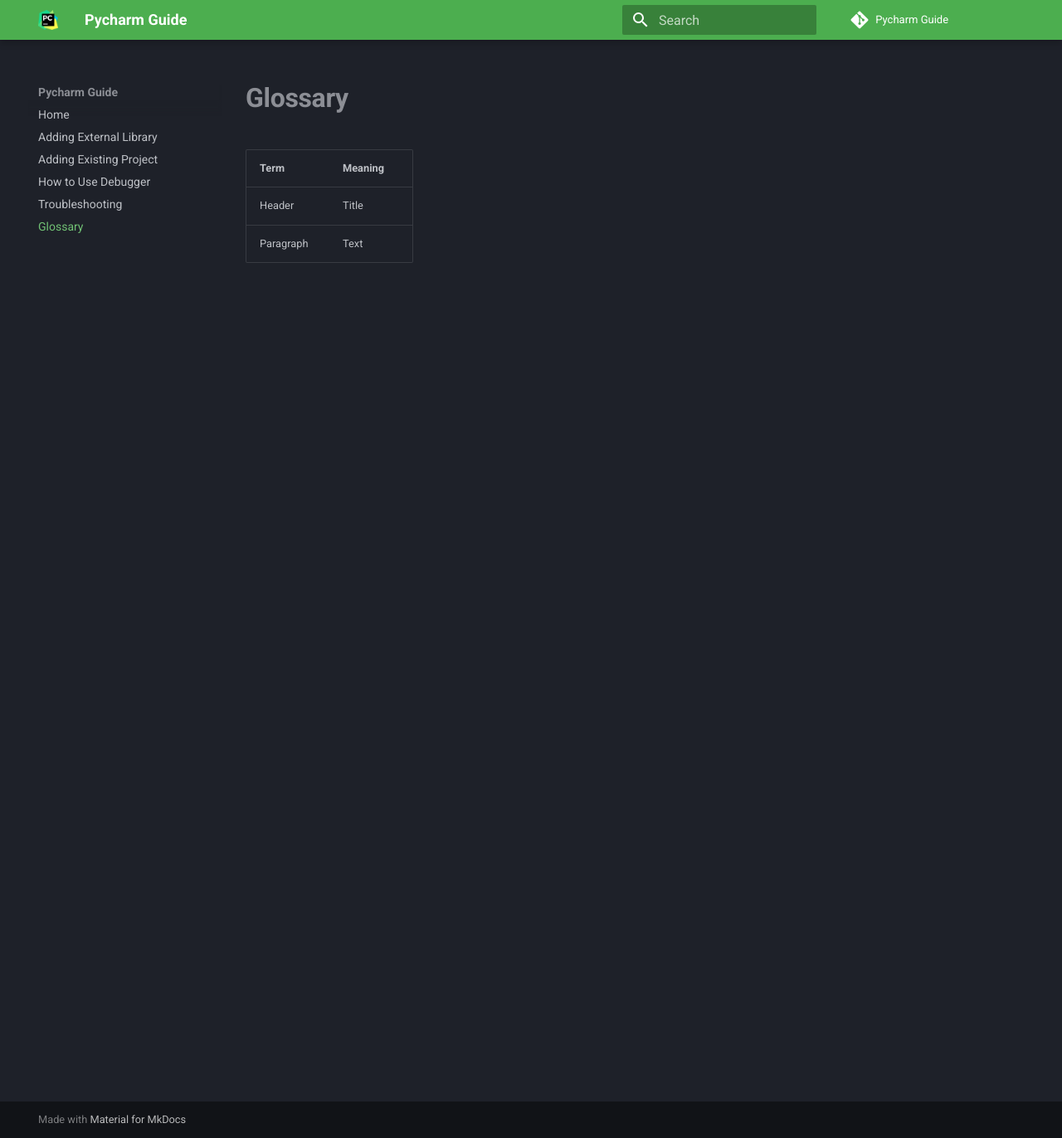
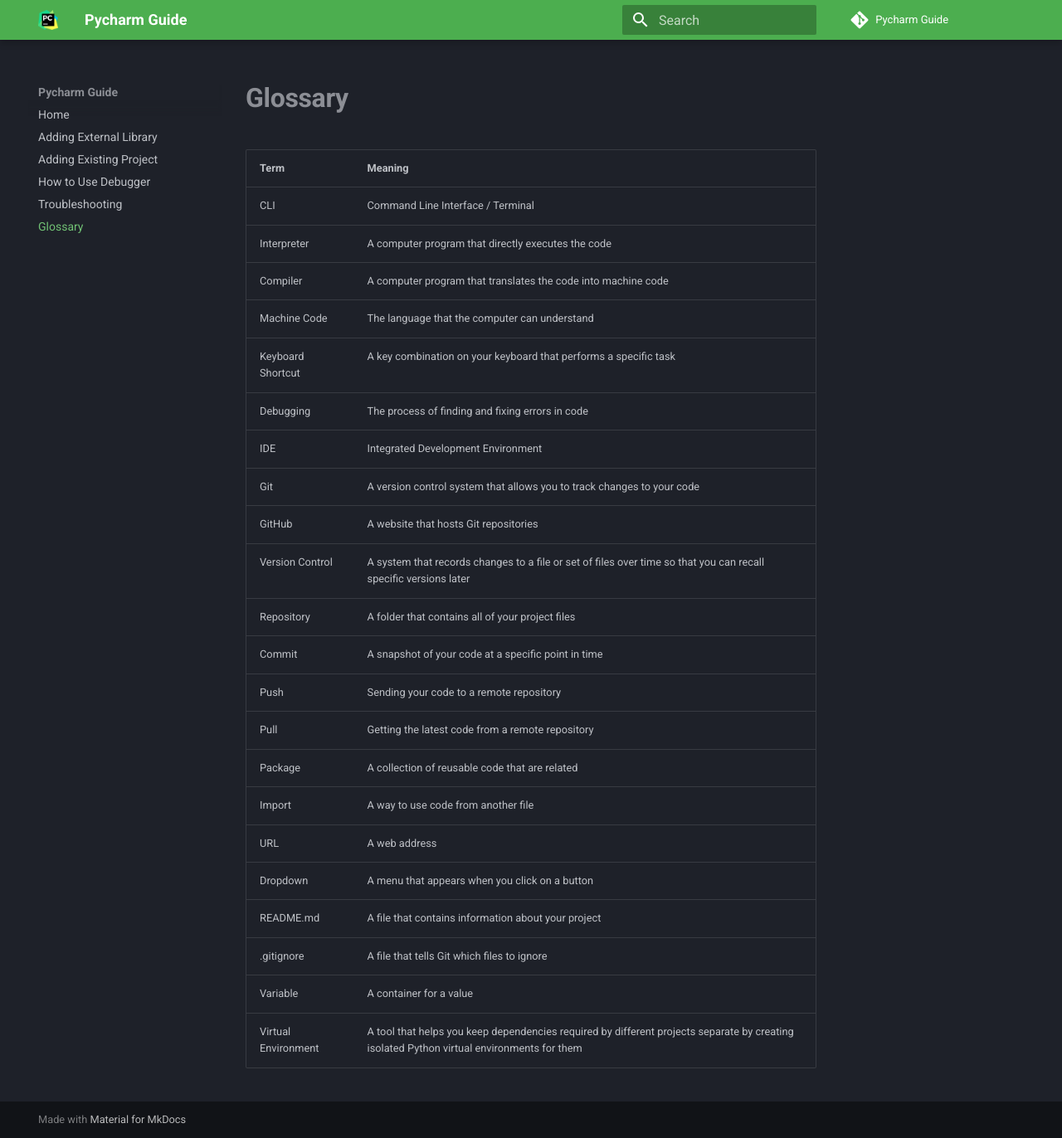
Before and after one commit to WilsonSue/CommUserGuide, an MkDocs documentation site: the page built from docs/Glossary.md, in a window 1280 px wide and 1372 px high. Shown: the whole window at 83% size. Built offline with MkDocs 1.6.1 and Material for MkDocs 9.7.7, drawn with Linux system fonts in a browser that asks for light colours; comment, search, counter and statistics services are not loaded.

Commit message:
Add writing

```diff
--- a/docs/Glossary.md
+++ b/docs/Glossary.md
@@ -2,5 +2,25 @@
 
 | Term      | Meaning |
 | ----------- | ----------- |
-| Header      | Title       |
-| Paragraph   | Text        |
+| CLI     | Command Line Interface / Terminal      |
+| Interpreter   | A computer program that directly executes the code        |
+| Compiler   | A computer program that translates the code into machine code        |
+| Machine Code   | The language that the computer can understand        |
+| Keyboard Shortcut | A key combination on your keyboard that performs a specific task |
+| Debugging | The process of finding and fixing errors in code |
+| IDE | Integrated Development Environment |
+| Git | A version control system that allows you to track changes to your code |
+| GitHub | A website that hosts Git repositories |
+| Version Control | A system that records changes to a file or set of files over time so that you can recall specific versions later |
+| Repository | A folder that contains all of your project files |
+| Commit | A snapshot of your code at a specific point in time |
+| Push | Sending your code to a remote repository |
+| Pull | Getting the latest code from a remote repository |
+| Package | A collection of reusable code that are related |
+| Import | A way to use code from another file |
+| URL | A web address |
+| Dropdown | A menu that appears when you click on a button |
+| README.md | A file that contains information about your project |
+| .gitignore | A file that tells Git which files to ignore |
+| Variable | A container for a value |
+| Virtual Environment | A tool that helps you keep dependencies required by different projects separate by creating isolated Python virtual environments for them |
```
